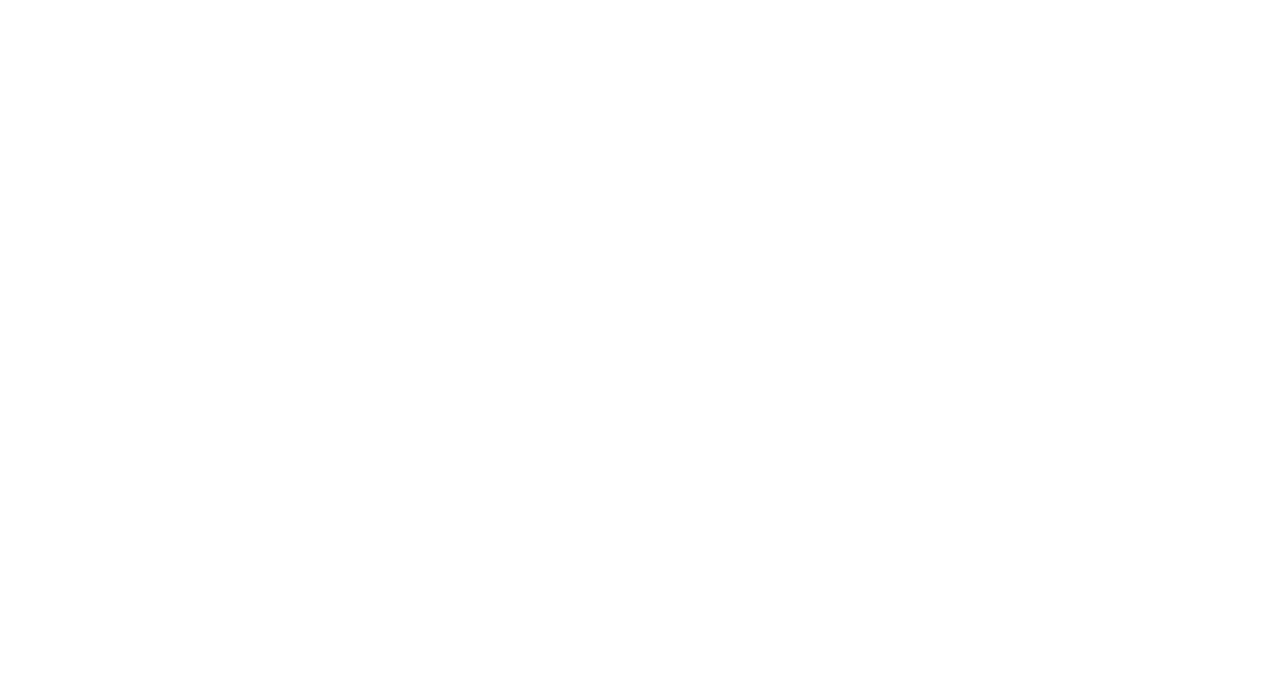
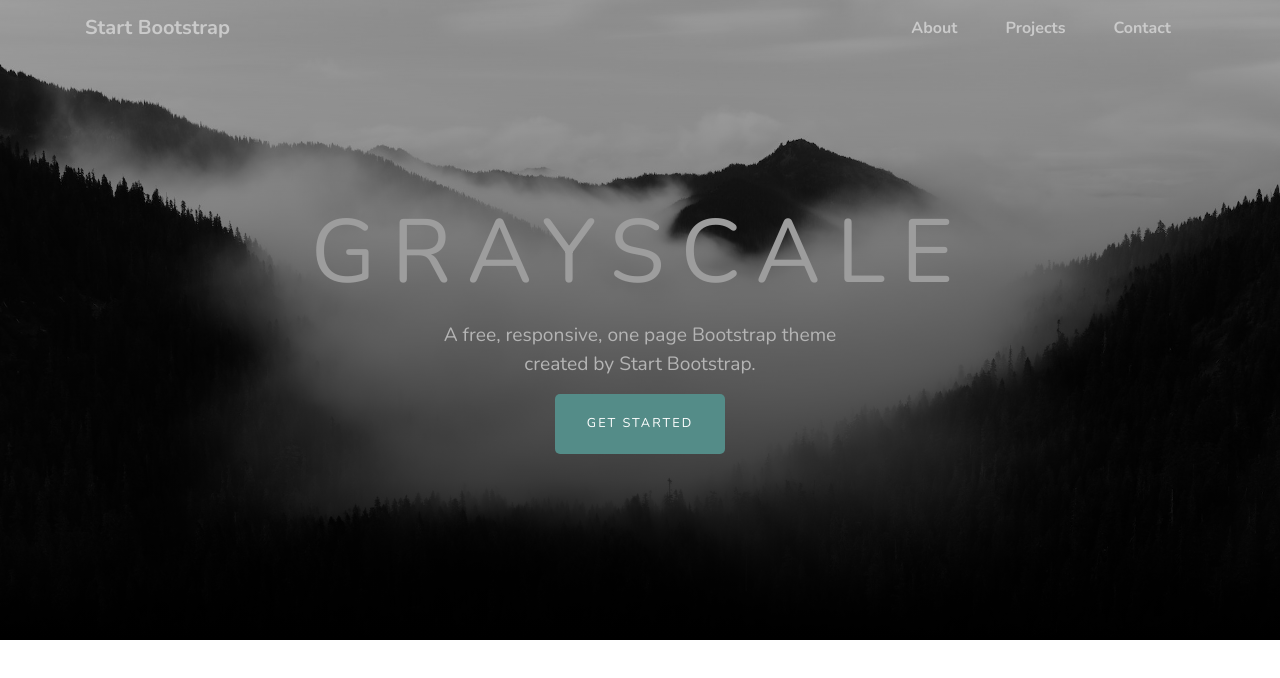
Before and after one commit to hossein-heydari79/bootstrap-landing-page-2, a plain HTML site: page index.html in a window 1280 px wide. Drawn offline with nearby package versions, Linux system fonts and the light colour scheme.

Commit message:
done header

```diff
--- /dev/null
+++ b/assets/js/main.js
@@ -0,0 +1,17 @@
+window.onscroll = () => {
+    if (document.body.scrollTop > 50 || document.documentElement.scrollTop > 50) {
+        document.getElementById("nav").classList.add("scroll");
+        document.getElementById("brand").classList.add("scroll-bg");
+        let x = document.getElementsByClassName("nav-link");
+        for (let i of x) {
+            i.classList.add("scroll-bg-g");
+        }
+    } else {
+        document.getElementById("nav").classList.remove("scroll");
+        document.getElementById("brand").classList.remove("scroll-bg");
+        let x = document.getElementsByClassName("nav-link");
+        for (let i of x) {
+            i.classList.remove("scroll-bg-g");
+        }
+    }
+};
--- a/index.html
+++ b/index.html
@@ -5,6 +5,8 @@
 
     <meta charset="utf-8">
     <meta name="viewport" content="width=device-width, initial-scale=1, shrink-to-fit=no">
+    <link href="https://fonts.googleapis.com/css?family=Nunito:200,200i,300,300i,400,400i,600,600i,700,700i,800,800i,900,900i" rel="stylesheet" />
+    <link rel="shortcut icon" href="./assets/images/favicon.ico" type="image/x-icon">
     <link rel="stylesheet" href="https://cdn.jsdelivr.net/npm/bootstrap@4.6.0/dist/css/bootstrap.min.css" integrity="sha384-B0vP5xmATw1+K9KRQjQERJvTumQW0nPEzvF6L/Z6nronJ3oUOFUFpCjEUQouq2+l" crossorigin="anonymous">
     <link rel="stylesheet" href="./assets/css/main.css">
     <title>landing page</title>
@@ -12,17 +14,46 @@
 
 <body>
 
+    <nav class="navbar navbar-expand-lg navbar-light fixed-top" id="nav">
+        <div class="container">
+            <a class="navbar-brand" href="#" id="brand">Start Bootstrap</a>
+            <button class="navbar-toggler" style="padding: 10px !important; border: 1px solid #64a19d;" type="button" data-bs-toggle="collapse" data-bs-target="#navbarScroll" aria-controls="navbarScroll" aria-expanded="false" aria-label="Toggle navigation">
+            <span style="color: #64a19d !important; font-size: 14px !important; margin-right: 3px;">Menu</span>
+            <span style="color: #64a19d !important; font-size: 11px !important;" class="navbar-toggler-icon"></span>
+          </button>
+            <div class="collapse navbar-collapse" id="navbarScroll">
+                <ul class="navbar-nav me-auto my-2 my-lg-0 navbar-nav-scroll ml-auto" style="--bs-scroll-height: 100px;">
+                    <li class="nav-item mx-3">
+                        <a class="nav-link" href="#">About</a>
+                    </li>
+                    <li class="nav-item mx-3">
+                        <a class="nav-link" href="#">Projects</a>
+                    </li>
+                    <li class="nav-item mx-3">
+                        <a class="nav-link" href="#">Contact</a>
+                    </li>
+                </ul>
+            </div>
+        </div>
+    </nav>
+
+    <div class="header d-flex justify-content-center align-items-center">
+        <div class="container d-flex justify-content-center align-items-center">
+            <div class="row">
+                <div class="col-12 d-flex flex-column align-items-center justify-content-center">
+                    <p class="header-title">GRAYSCALE</p>
+                    <p class="header-des text-center">A free, responsive, one page Bootstrap theme created by Start Bootstrap.</p>
+                    <button class="header-btn">GET STARTED</button>
+                </div>
+            </div>
+        </div>
+    </div>
+
 </body>
 
-<!-- Option 1: jQuery and Bootstrap Bundle (includes Popper) -->
-<script src="https://code.jquery.com/jquery-3.5.1.slim.min.js" integrity="sha384-DfXdz2htPH0lsSSs5nCTpuj/zy4C+OGpamoFVy38MVBnE+IbbVYUew+OrCXaRkfj" crossorigin="anonymous"></script>
-<script src="https://cdn.jsdelivr.net/npm/bootstrap@4.6.0/dist/js/bootstrap.bundle.min.js" integrity="sha384-Piv4xVNRyMGpqkS2by6br4gNJ7DXjqk09RmUpJ8jgGtD7zP9yug3goQfGII0yAns" crossorigin="anonymous"></script>
-
-<!-- Option 2: Separate Popper and Bootstrap JS -->
-<!--
- <script src="https://code.jquery.com/jquery-3.5.1.slim.min.js" integrity="sha384-DfXdz2htPH0lsSSs5nCTpuj/zy4C+OGpamoFVy38MVBnE+IbbVYUew+OrCXaRkfj" crossorigin="anonymous"></script>
- <script src="https://cdn.jsdelivr.net/npm/popper.js@1.16.1/dist/umd/popper.min.js" integrity="sha384-9/reFTGAW83EW2RDu2S0VKaIzap3H66lZH81PoYlFhbGU+6BZp6G7niu735Sk7lN" crossorigin="anonymous"></script>
- <script src="https://cdn.jsdelivr.net/npm/bootstrap@4.6.0/dist/js/bootstrap.min.js" integrity="sha384-+YQ4JLhjyBLPDQt//I+STsc9iw4uQqACwlvpslubQzn4u2UU2UFM80nGisd026JF" crossorigin="anonymous"></script>
- -->
+<script src="https://code.jquery.com/jquery-3.6.0.min.js" integrity="sha256-/xUj+3OJU5yExlq6GSYGSHk7tPXikynS7ogEvDej/m4=" crossorigin="anonymous"></script>
+<script src="https://cdn.jsdelivr.net/npm/@popperjs/core@2.9.2/dist/umd/popper.min.js" integrity="sha384-IQsoLXl5PILFhosVNubq5LC7Qb9DXgDA9i+tQ8Zj3iwWAwPtgFTxbJ8NT4GN1R8p" crossorigin="anonymous"></script>
+<script src="https://cdn.jsdelivr.net/npm/bootstrap@5.0.0/dist/js/bootstrap.min.js" integrity="sha384-lpyLfhYuitXl2zRZ5Bn2fqnhNAKOAaM/0Kr9laMspuaMiZfGmfwRNFh8HlMy49eQ" crossorigin="anonymous"></script>
+<script src="./assets/js/main.js"></script>
 
 </html>
--- a/main.scss
+++ b/main.scss
@@ -7,8 +7,89 @@
 html,
 body {
     width: 100%;
+    // background-color: red;
 }
 
-html {
-    font-size: 62.5%;
+body {
+    font-family: Nunito;
+    height: 1000px;
 }
+
+.navbar {
+    font-weight: 700;
+    transition: all 0.4s;
+}
+
+.navbar-brand {
+    color: rgb(202, 202, 202) !important;
+}
+
+.nav-link {
+    color: rgb(202, 202, 202) !important;
+}
+
+.header {
+    width: 100%;
+    min-height: 40rem;
+    background: linear-gradient(to bottom, rgba(0, 0, 0, 0.3) 0%, rgba(0, 0, 0, 0.7) 75%, #000000 100%), url("../images/bg-masthead.jpg");
+    background-size: cover;
+    background-position: center;
+    background-repeat: no-repeat;
+    background-attachment: scroll;
+}
+
+.header-title {
+    font-size: 7vw;
+    letter-spacing: 1rem;
+    color: rgb(157, 157, 157);
+    padding: 0;
+    margin: 0;
+}
+
+.header-des {
+    font-size: 1.5vw;
+    color: rgb(180, 180, 180);
+    width: 60%;
+}
+
+.header-btn {
+    padding: 1.25rem 2rem;
+    background-color: rgb(84, 140, 136);
+    color: white;
+    outline: none;
+    border: none;
+    border-radius: 5px;
+    font-family: Nunito;
+    font-size: 80%;
+    letter-spacing: 2px;
+}
+
+.scroll {
+    background-color: white !important;
+}
+
+.scroll-bg {
+    color: black !important;
+}
+
+.scroll-bg-g {
+    color: gray !important;
+}
+
+@media screen and (max-width:990px) {
+    .navbar {
+        background-color: white !important;
+    }
+    .navbar-brand {
+        color: black !important;
+    }
+    .nav-link {
+        color: rgba(0, 0, 0, 0.3) !important;
+    }
+}
+
+@media screen and (max-width:600px) {
+    .header-des {
+        font-size: 2.5vw;
+    }
+}
```
Also changed, not shown: assets/css/main.css, 1 other file.
